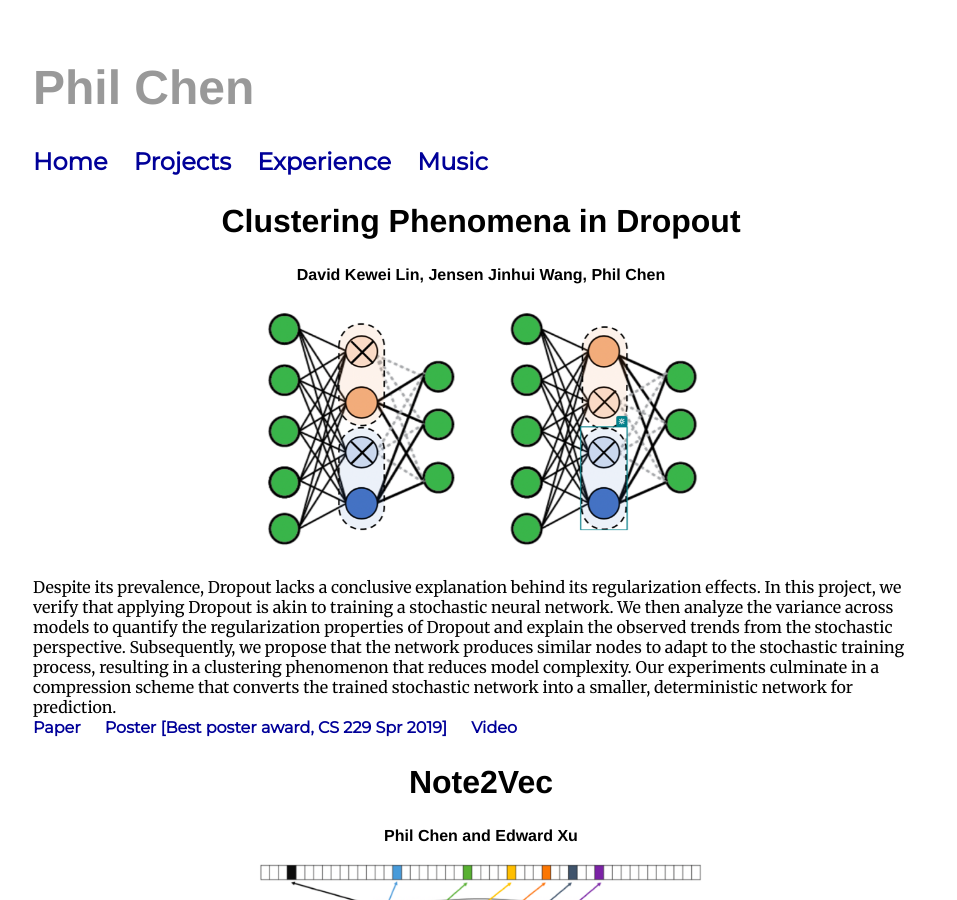
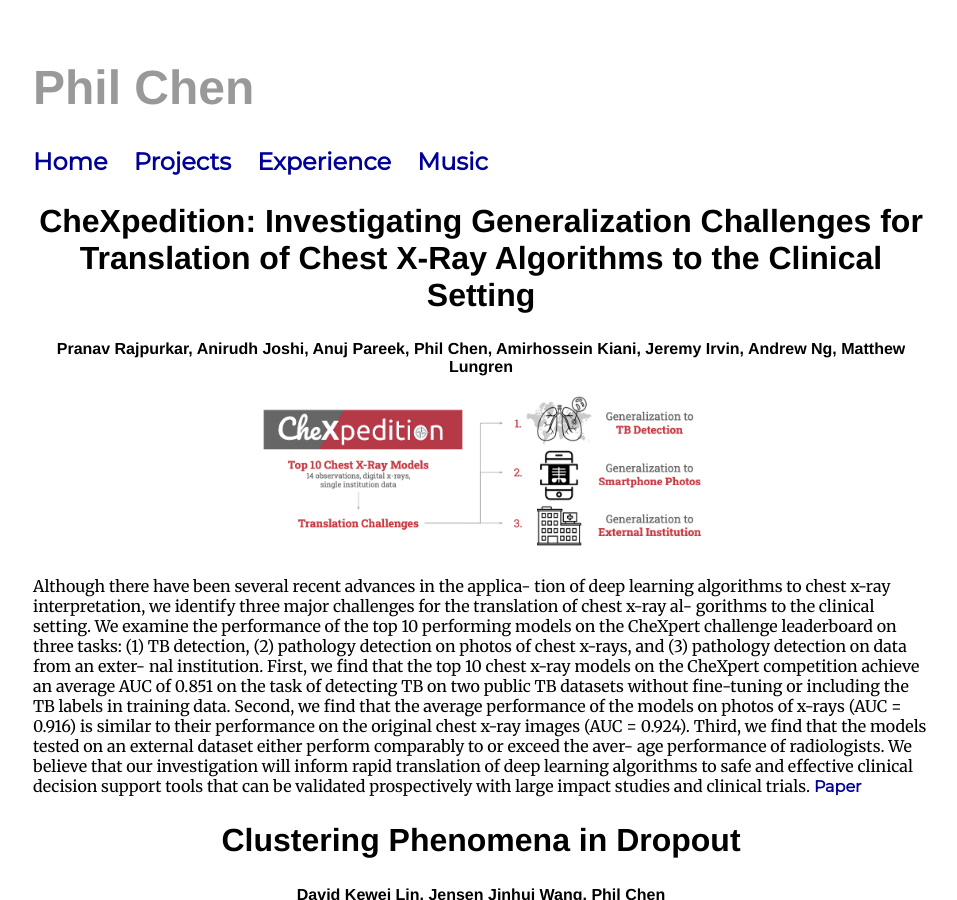
Before and after one commit to philhchen/philhchen.github.io, a Jekyll site: the page built from projects/index.html, in a window 1280 px wide and 900 px high. Shown: the whole window, without its empty margins (159-1116 px from the left). Built offline with Jekyll 4.4.1, drawn with Linux system fonts in a browser that asks for light colours.

Commit message:
Update index.html

```diff
--- a/projects/index.html
+++ b/projects/index.html
@@ -4,6 +4,18 @@
 ---
 <div class=projects>
 	<body>
+		<center>
+			<h2>CheXpedition: Investigating Generalization Challenges for Translation of Chest X-Ray Algorithms to the Clinical Setting</h2>
+			<h3>Pranav Rajpurkar, Anirudh Joshi, Anuj Pareek, Phil Chen, Amirhossein Kiani, Jeremy Irvin, Andrew Ng, Matthew Lungren</h3>
+		</center>
+		<p>
+			<center><img  src="../img/chexpedition.png" style="width:50%"></center><br/>
+			Although there have been several recent advances in the applica- tion of deep learning algorithms to chest x-ray interpretation, we identify three major challenges for the translation of chest x-ray al- gorithms to the clinical setting. We examine the performance of the top 10 performing models on the CheXpert challenge leaderboard on three tasks: (1) TB detection, (2) pathology detection on photos of chest x-rays, and (3) pathology detection on data from an exter- nal institution. First, we find that the top 10 chest x-ray models on the CheXpert competition achieve an average AUC of 0.851 on the task of detecting TB on two public TB datasets without fine-tuning or including the TB labels in training data. Second, we find that the average performance of the models on photos of x-rays (AUC = 0.916) is similar to their performance on the original chest x-ray images (AUC = 0.924). Third, we find that the models tested on an external dataset either perform comparably to or exceed the aver- age performance of radiologists. We believe that our investigation will inform rapid translation of deep learning algorithms to safe and effective clinical decision support tools that can be validated prospectively with large impact studies and clinical trials.
+			<ul2>
+				<li2><a href="../files/chexpedition-paper.pdf" title="chexpedition paper">Paper</a></li2>
+			</ul2>
+		</p>
+
 		<center>
 			<h2>Clustering Phenomena in Dropout</h2>
 			<h3>David Kewei Lin, Jensen Jinhui Wang, Phil Chen</h3>
```
